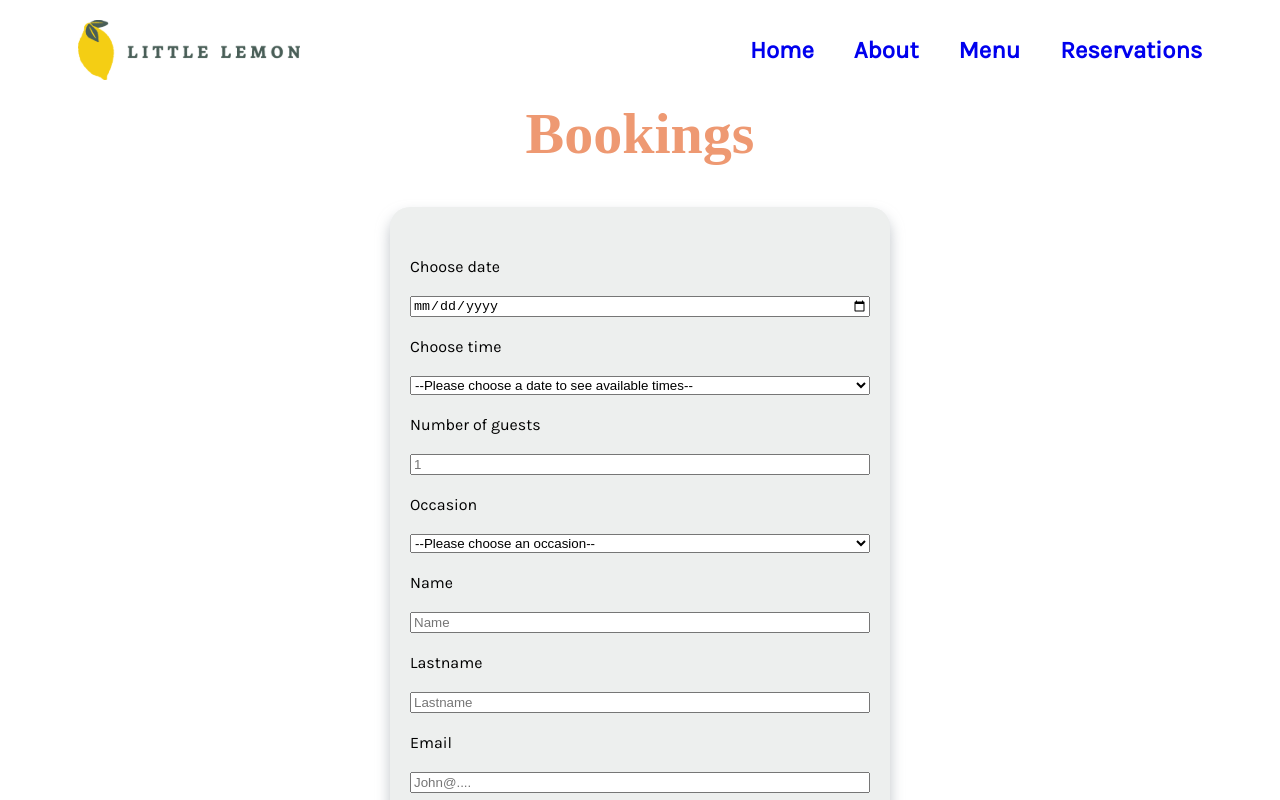
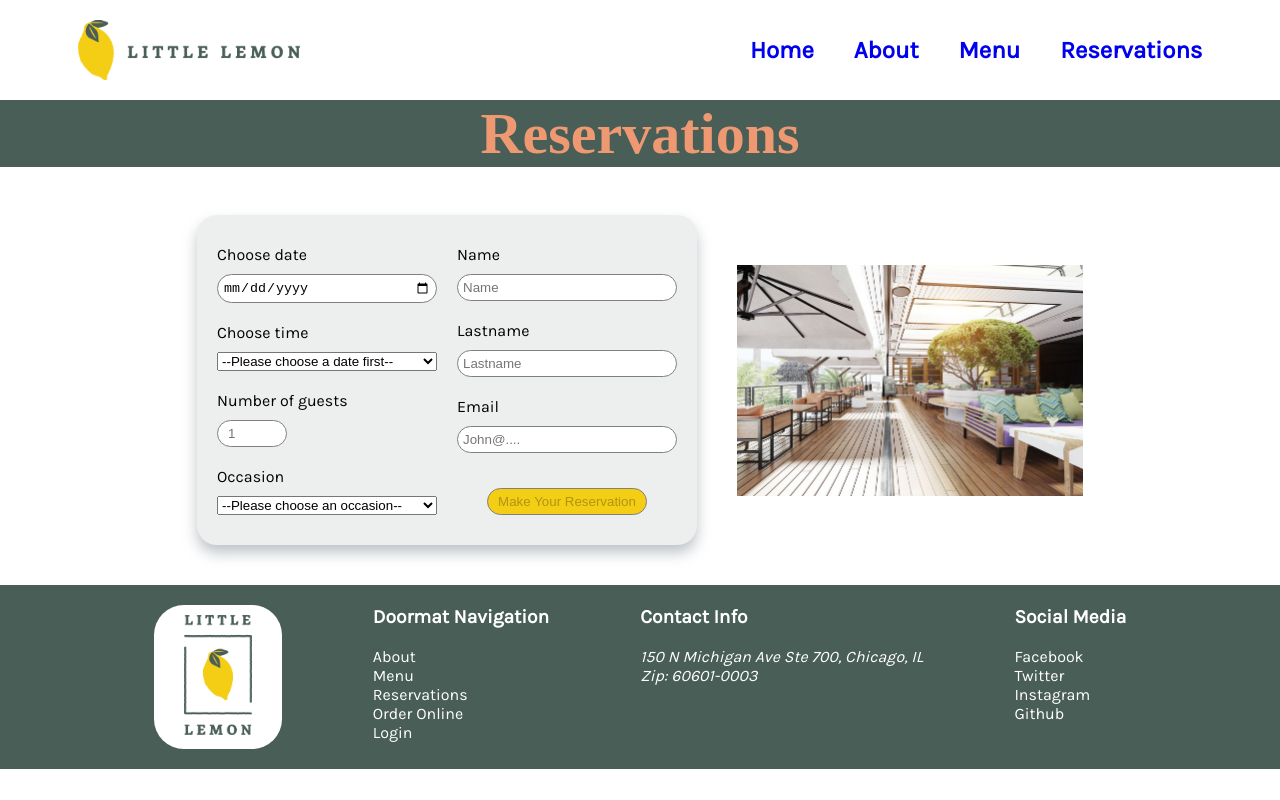
Before and after one commit to ae-graham/little-lemon, a React (Create React App) app: page /reservation in a window 1280 px wide. Shown: the top 800 px of the page. Built offline with nearby package versions, Linux system fonts and the light colour scheme; a web font is replaced by a local one.

Commit message:
more styling and changed form layout

```diff
--- a/src/components/BookingForm.js
+++ b/src/components/BookingForm.js
@@ -89,13 +89,14 @@ const BookingForm = () => {
   return(
     <>
     <form style={!isConfirmed ? {display: 'grid', gap: '20px'} : {display: 'none'}} onSubmit={handleSubmit}>    {/*Remember inline styles are written differently in React*/}
+      <div className='formgroup-1'>
         <label htmlFor="res-date">Choose date</label>
         <input type="date" id="res-date" name="date" value={values.date} onChange={handleChange}/>
         <label htmlFor="res-time">Choose time</label>
         <select id="res-time " name='time' value={values.time} onChange={handleChange}>
           {availableTimes.length > 0 ? availableTimes.map((time, index) => {
             return <option key={index} value={time}>{time}</option>
-          }): <option value=''>--Please choose a date to see available times--</option>
+            }): <option value=''>--Please choose a date first--</option>
           }
         </select>
         <label htmlFor="guests">Number of guests</label>
@@ -106,6 +107,8 @@ const BookingForm = () => {
             <option value='Birthday'>Birthday</option>
             <option value='Anniversary'>Anniversary</option>
         </select>
+      </div>
+      <div className='formgroup-2'>
         <label htmlFor="firstname">Name</label>
         <input
           type="text"
@@ -116,7 +119,7 @@ const BookingForm = () => {
           onBlur={handleBlur}
           value={values.firstname}
         />
-      {touched.firstname && errors.firstname ? (<div className='error--field'>{errors.firstname}</div>) : null}
+        {touched.firstname && errors.firstname ? (<div className='error--field'>&#9888; {errors.firstname}</div>) : null}
         <label htmlFor="lastname">Lastname</label>
         <input
           type="text"
@@ -126,7 +129,7 @@ const BookingForm = () => {
           onBlur={handleBlur}
           value={values.lastname}
         />
-      {touched.lastname && errors.lastname ? (<div className='error--field'>{errors.lastname}</div>) : null}
+        {touched.lastname && errors.lastname ? (<div className='error--field'>&#9888; {errors.lastname}</div>) : null}
         <label htmlFor="email">Email</label>
         <input
           type="email"
@@ -137,8 +140,9 @@ const BookingForm = () => {
           onBlur={handleBlur}
           value={values.email}
         />
-      {touched.email && errors.email ? (<div className='error--field'>{errors.email}</div>) : null}
+        {touched.email && errors.email ? (<div className='error--field'>&#9888; {errors.email}</div>) : null}
         <input className='submit-form' type="submit" value="Make Your Reservation" data-testid="submit-button" disabled={isdisabled()} />
+      </div>
     </form>
     {isConfirmed ?
       <div className='confirmed'>
--- a/src/components/Footer.js
+++ b/src/components/Footer.js
@@ -29,8 +29,8 @@ const Footer = () => {
             </address>
           </article>
         </div>
-        <div>
-          <article className="">
+        <div id='cell_4'>
+          <article>
             <h3 style={{fontSize: '1.2rem'}}>Social Media</h3>
             <ul>
               <li><a href="https://en-gb.facebook.com/" target="_blank" rel="noreferrer">Facebook</a></li>
--- a/src/components/Reservations.js
+++ b/src/components/Reservations.js
@@ -5,8 +5,11 @@ import '../css/Reservations.css'
 const Reservations = () => {
   return (
     <>
-      <h1 id='booking-title'>Bookings</h1>
-      <BookingForm />
+      <h1 id='booking-title'>Reservations</h1>
+      <div id='flex-container' style={{display: 'flex', justifyContent: 'center', alignItems: 'center', gap: '40px', width: '90%', margin: '0 auto', maxWidth: '1125px'}}>
+        <BookingForm />
+        <div id='reservation-img'></div>
+      </div>
     </>
   )
 }
--- a/src/css/Footer.css
+++ b/src/css/Footer.css
@@ -40,3 +40,20 @@
   padding: 10px 30px;
   background-color: white;
 }
+
+@media screen and (max-width: 472px) {
+  #cell_3 {
+    width: 50%;
+  }
+}
+
+@media screen and (min-width: 695px) and (max-width: 841px) {
+  #cell_4 h3 {
+    text-align: center;
+  }
+
+  #cell_4 li{
+    display: inline-block;
+    padding: 0 20px;
+  }
+}
--- a/src/css/Reservations.css
+++ b/src/css/Reservations.css
@@ -1,3 +1,7 @@
+#flex-container {
+
+}
+
 form {
   max-width: 260px;
   font-family: 'Karla', sans-serif;
@@ -5,13 +9,19 @@ form {
   margin: 40px auto;
   background-color: #edefee;
   border-radius: 20px;
-  padding: 50px 20px;
+  padding: 30px 20px;
   box-shadow: rgba(149, 157, 165, 0.6) 0px 8px 14px;
+}
+
+.formgroup-1, .formgroup-2 {
+  display: grid;
+  gap: 20px;
 }
 
 form .error--field {
   color: red;
   font-size: 0.75rem;
+  margin-top: -0.75rem;
 
 }
 
@@ -19,15 +29,69 @@ form .error--field {
   color: #ee9972;
   font-size: 58px;
   margin: 0.5rem 0;
+  background-color: #495e57;
 }
 
-@media screen and (min-width: 769px) {
+form input[type=date],
+form input[type=text],
+form input[type=number],
+form input[type=email] {
+  border: 1px solid grey;
+  border-radius: 15px;
+  /*box-shadow: 0 1px 8px rgba(0, 0, 0, 0.5);*/
+  padding: 5px;
+}
+
+form input[type=number] {
+  width: 70px;
+  padding: 5px 10px;
+}
+
+form input[type=submit] {
+  border: 1px solid grey;
+  border-radius: 15px;
+  background-color: #f4ce14;
+  padding: 5px;
+  display:block;
+  margin: 15px auto 0;
+  width: 160px;
+  text-align: center;
+  transition: all 0.3s ease;
+}
+
+form input[type=submit]:enabled:hover {
+  transform: translateY(-1px);
+  box-shadow: 0 0.1rem 1rem rgba(0, 0, 0, 0.5);
+}
+
+form label {
+  margin-bottom: -10px;
+}
+
+@media screen and (min-width: 650px) {
   form {
     max-width: 500px;
+    grid-template-columns: 1fr 1fr;
   }
 
   form a {
     place-self: center;
+  }
+
+}
+
+@media screen and (min-width: 950px) {
+  #reservation-img {
+    width: 346px;
+    height: 231px;
+    background-image: url('../assets/restaurant.jpg');
+    background-position: center;
+    background-size: cover;
+    background-repeat: no-repeat;
+  }
+
+  form {
+    margin: 40px 0;
   }
 }
 
```
Also changed, not shown: src/assets/restaurant.jpg. Lines whose indentation alone changed are shown as unchanged.
